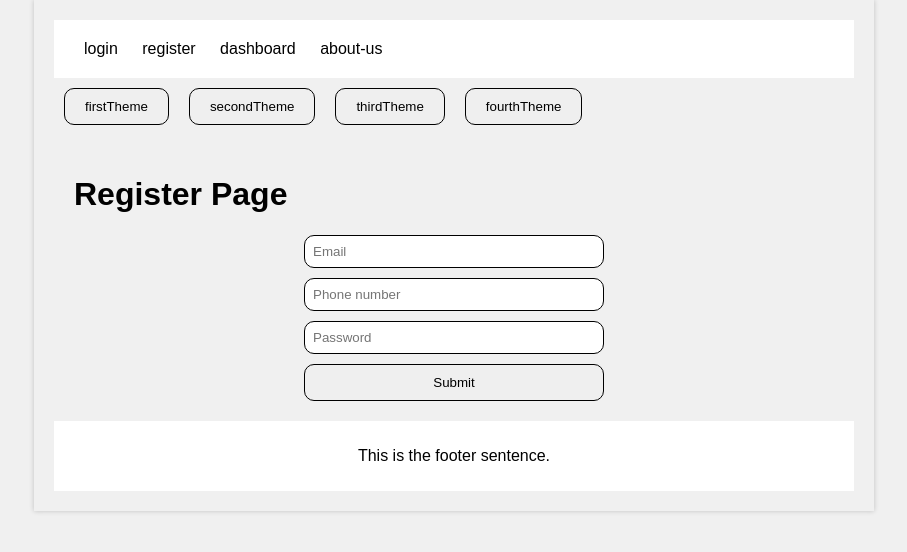
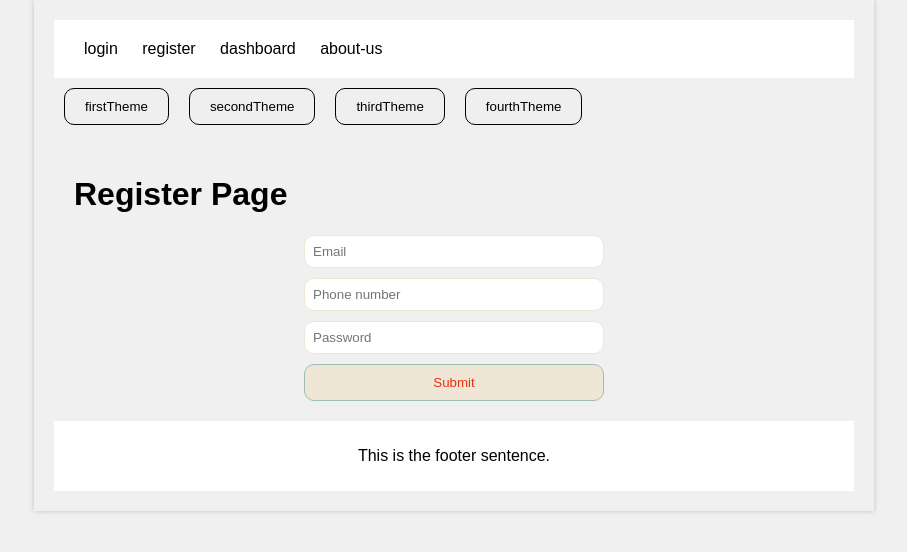
Before and after one commit to devlifeX/frontend-test, a React (Create React App) app: page /register in a window 1280 px wide. Shown: the top 552 px of the page, without its empty margins (186-1093 px from the left). Built offline with nearby package versions, Linux system fonts and the light colour scheme.

Commit message:
make input & button dynamic theme in register page

```diff
--- a/src/pages/register.tsx
+++ b/src/pages/register.tsx
@@ -6,6 +6,7 @@ import { useAuth } from "../context/authContext";
 import { useNavigate } from "react-router-dom";
 import Layout from "../components/layout/layout";
 import routes from "./routes";
+import { useTheme } from "../context/theme/themeContext";
 
 interface FormData {
   email: string;
@@ -16,6 +17,7 @@ interface FormData {
 const RegisterPage: React.FC = () => {
   const navigate = useNavigate();
   const { register } = useAuth();
+  const { theme } = useTheme();
   const [formData, setFormData] = useState<FormData>({
     email: "",
     phoneNumber: "",
@@ -45,6 +47,7 @@ const RegisterPage: React.FC = () => {
           name="email"
           placeholder="Email"
           onChange={handleChange}
+          theme={theme}
         />
         <Input
           type="text"
@@ -52,6 +55,7 @@ const RegisterPage: React.FC = () => {
           name="phoneNumber"
           placeholder="Phone number"
           onChange={handleChange}
+          theme={theme}
         />
         <Input
           type="text"
@@ -59,8 +63,13 @@ const RegisterPage: React.FC = () => {
           name="password"
           placeholder="Password"
           onChange={handleChange}
+          theme={theme}
         />
-        <Button label="Submit" onClick={() => register(formData)}></Button>
+        <Button
+          label="Submit"
+          onClick={() => register(formData)}
+          theme={theme}
+        />
       </Form>
     </Layout>
   );
```
